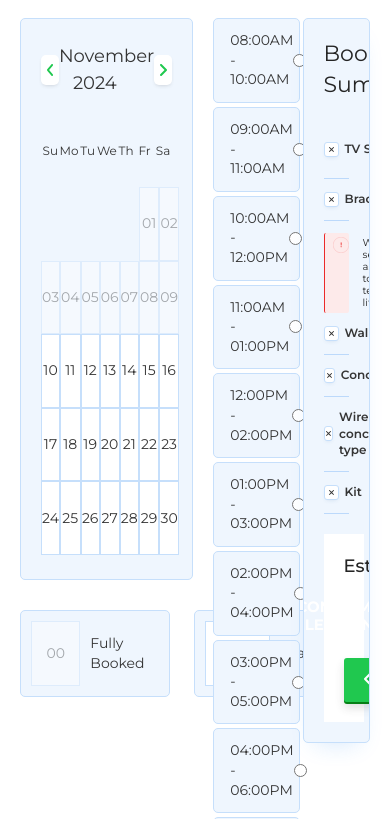
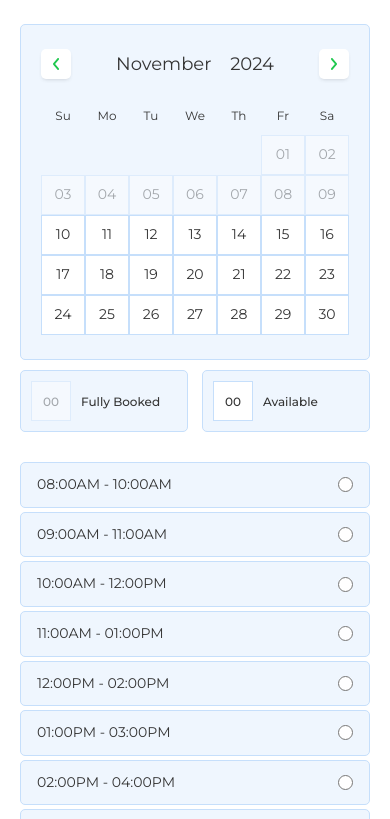
Before and after one commit to diorm47/artFixPro, a plain HTML site: page schedule.html in a window 390 px wide. Shown: the part 643-1462 px from the top of the page. Drawn offline with Linux system fonts and the light colour scheme.

Commit message:
adaptive over

```diff
--- a/styles/schedule.css
+++ b/styles/schedule.css
@@ -256,3 +256,69 @@
   padding-top: 17px;
   resize: none;
 }
+
+@media only screen and (max-width: 1000px) {
+  .fill_container,
+  .schedule_container {
+    flex-direction: column;
+  }
+  .fill_form,
+  .schedule_left {
+    width: 100%;
+  }
+  .pages_navigation_wrapper {
+    flex-wrap: wrap;
+  }
+}
+
+@media only screen and (max-width: 500px) {
+  .form_three,
+  .form_twice {
+    display: grid;
+    grid-template-columns: repeat(2, 1fr);
+    gap: 14px;
+    margin-bottom: 30px;
+  }
+  .form_three .form_input,
+  .form_twice .form_input {
+    margin: 0;
+  }
+  .section_title h2 {
+    text-align: center;
+    width: 80%;
+    margin: 0 auto;
+  }
+  .section_title {
+    margin: 40px 0;
+  }
+  .calendar_wrapper {
+    flex-direction: column;
+    gap: 30px;
+  }
+  .calendar_wrapper_left,
+  .calendar_times {
+    width: 100%;
+  }
+  .calendar_total div {
+    width: 40px;
+    height: 40px;
+  }
+  .calendar_total p,
+  .calendar_total h4 {
+    font-size: 12px;
+    font-weight: 500;
+    line-height: 15px;
+    letter-spacing: 0%;
+  }
+  .calendar_totals {
+    gap: 14px;    margin-top: 10px;
+  }
+  .calendar_total {
+    width: 50%;
+
+  }
+
+  .calendar_day, .calendar_dates div {
+    height: 40px;
+  }
+}
```
Also changed, not shown: index.html (+2 -0 lines).
